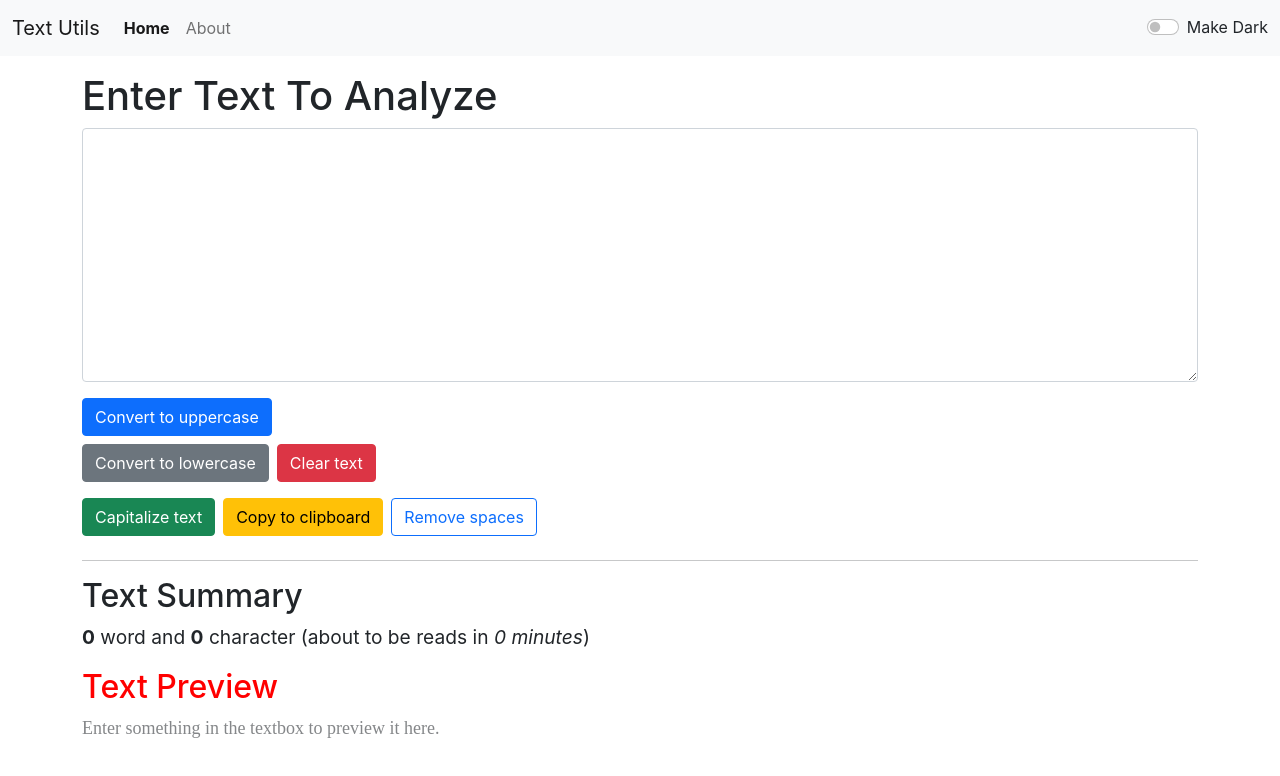
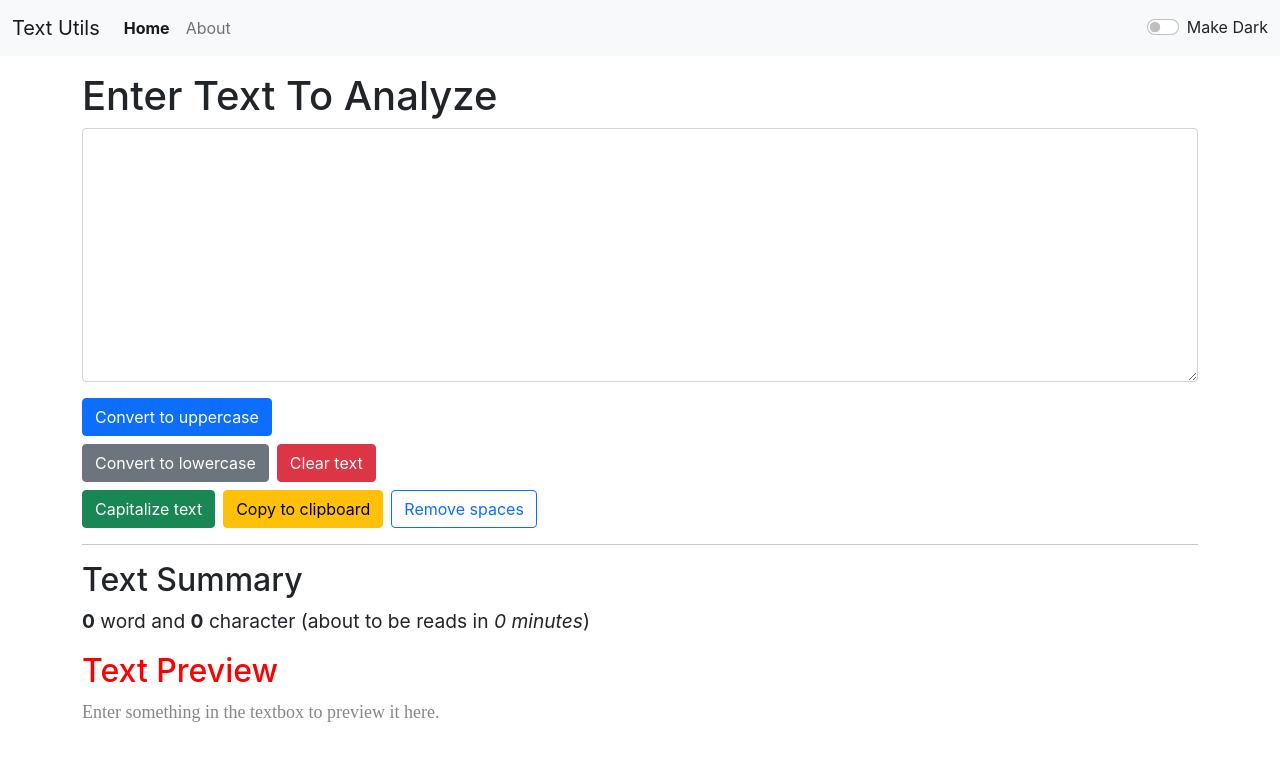
Before and after one commit to supratim531/React-TextUtils-Netlify, a React (Create React App) app: page / in a window 1280 px wide. Shown: the top 776 px of the page. Built offline with nearby package versions, Linux system fonts and the light colour scheme.

Commit message:
supratim531: Update TextForm.js

```diff
--- a/src/components/TextForm.js
+++ b/src/components/TextForm.js
@@ -72,7 +72,7 @@ export default function TextForm(props) {
       <button className="btn btn-secondary my-2" onClick={lowerCaseOnClick}>Convert to lowercase</button>
       <button className="btn btn-danger mx-2" onClick={clearOnClick}>Clear text</button>
       <br />
-      <button className="btn btn-success my-2" onClick={capitalizeOnClick}>Capitalize text</button>
+      <button className="btn btn-success" onClick={capitalizeOnClick}>Capitalize text</button>
       <button className="btn btn-warning mx-2" onClick={copyOnClick}>Copy to clipboard</button>
       <button className={`btn btn-outline-${(props.mode === "dark") ? "light" : "primary"}`} onClick={removeSpacesOnClick}>Remove spaces</button>
       <hr />
```
